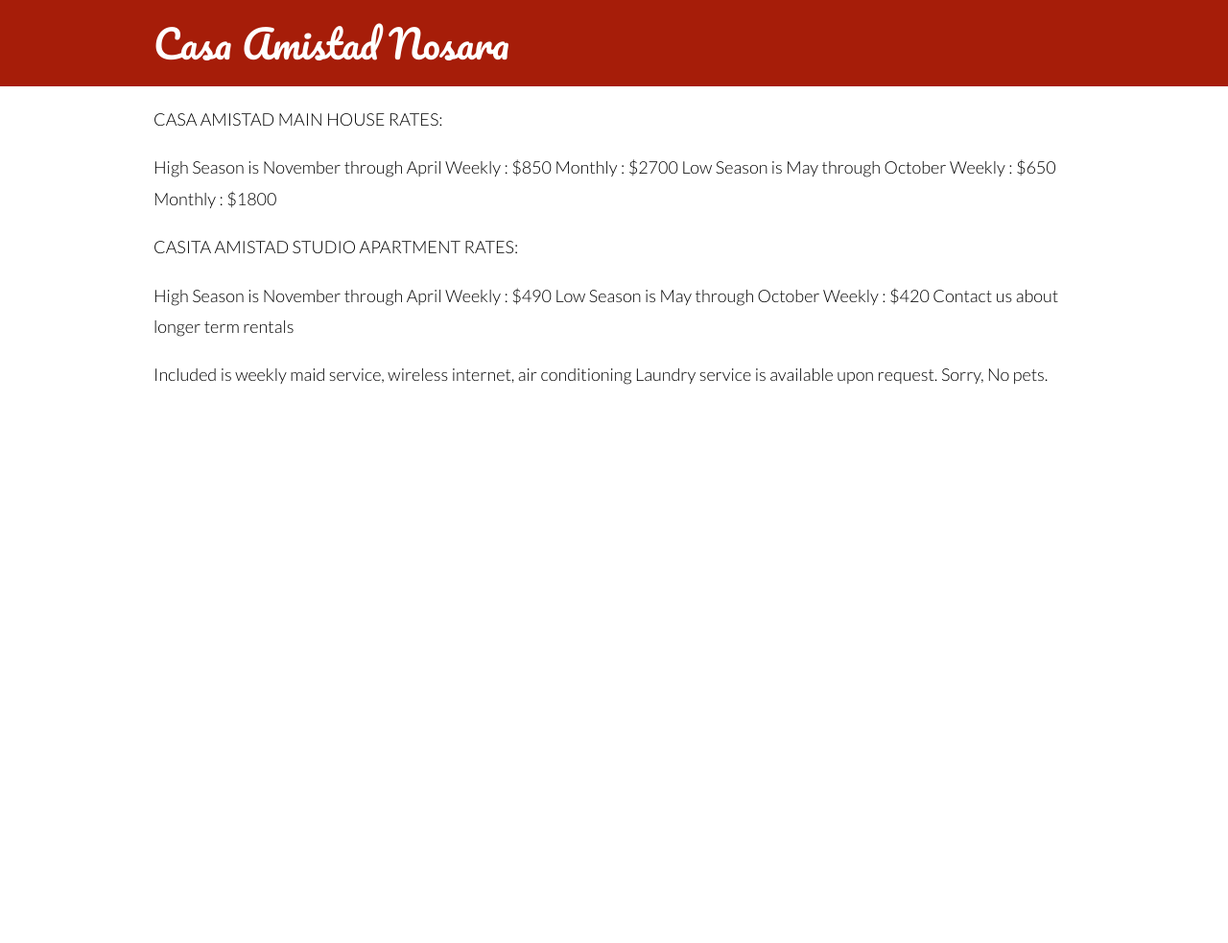
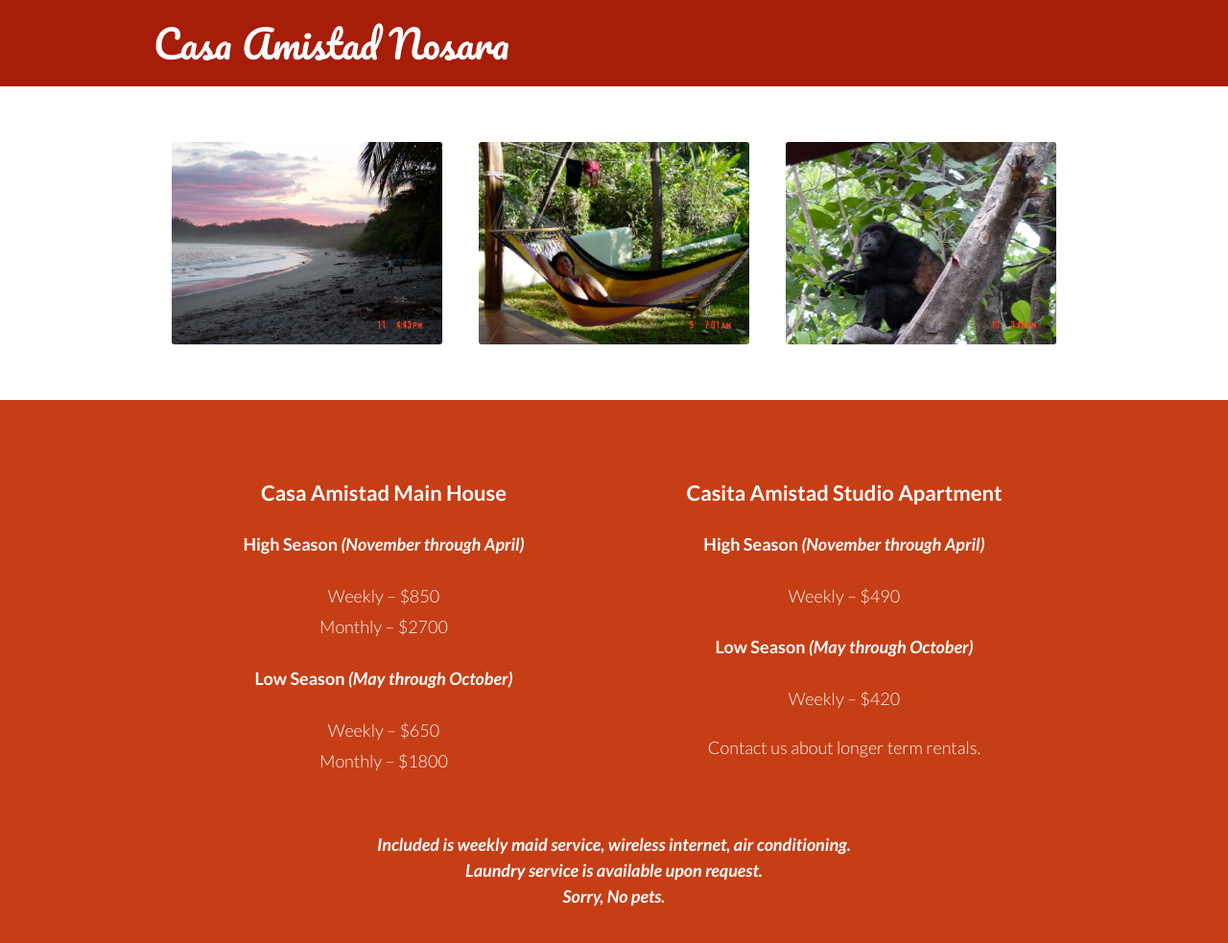
Before and after one commit to natatat/casa-amistad, a Jekyll site: the page built from rates.markdown, in a window 1280 px wide and 1030 px high. Shown: the top 983 px of the window at 96% size. Built offline with Jekyll 4.4.1, drawn with Linux system fonts in a browser that asks for light colours; nearby versions of some CDN libraries.

Commit message:
nat: add rates back in, add class front matter

```diff
--- a/_includes/header.html
+++ b/_includes/header.html
@@ -7,7 +7,7 @@
 		<nav id="nav">
 			<ul>
 				{% assign current = page.url | downcase | split: '/' %}
-				<!-- <li {% if current[1] == 'rates' %}class="current"{% endif %}><a href="{{ site.baseurl }}/rates">Rates</a></li> -->
+				<li {% if current[1] == 'rates' %}class="current"{% endif %}><a href="{{ site.baseurl }}/rates">Rates</a></li>
 				<li {% if current[1] == 'main-house.html' %}class="current"{% endif %}><a href="{{ site.baseurl }}/main-house">Main House</a></li>
 				<li {% if current[1] == 'studio.html' %}class="current"{% endif %}><a href="{{ site.baseurl }}/studio">Studio</a></li>
 				<li><a target="_blank" href="https://www.google.com/maps/place/Kaya+Sol+Surf+Hotel/@9.9489704,-85.6718352,17z/data=!4m5!3m4!1s0x0:0xde72ffbb972a0538!8m2!3d9.9486673!4d-85.6702153?hl=en">Map</a></li>
--- a/_layouts/default.html
+++ b/_layouts/default.html
@@ -14,8 +14,21 @@
   <body>
     {% include header.html %}
       <div id="content">
-        <div class="default container">
-          {{ content }}
+        <div class="images {{page.class}}">
+          <div class="container">
+            {% if {{page.class}} == 'rates' %}
+            <div class="row">
+              <img class="col-4" src="{{ site.baseurl }}/uploads/Costa%20Rica%20001.jpg">
+              <img class="col-4" src="{{ site.baseurl }}/uploads/DSC01363.JPG">
+              <img class="col-4" src="{{ site.baseurl }}/uploads/DSC01630.JPG">
+            </div>
+            {% endif %}
+          </div>
+        </div>
+        <div class="{{page.class}}">
+          <div class="container">
+            {{ content }}
+          </div>
         </div>
       </div>
     {% include footer.html %}
--- a/css/main.scss
+++ b/css/main.scss
@@ -139,3 +139,18 @@ a {
     }
   }
 }
+
+.rates {
+  background: $casa-burnt-orange;
+  color: white;
+  padding-top: 50px;
+  padding-bottom: 50px;
+  text-align: center;
+
+  &.images {
+    background: white;
+    img {
+      border-radius: 3px;
+    }
+  }
+}
--- a/index.markdown
+++ b/index.markdown
@@ -1,6 +1,7 @@
 ---
 title: index
 date: 2016-09-20 05:06:00 Z
+layout: home
 ---
 
 ## It took 3 years of lovingingly handcrafting this home away from home in the heart of Nosara. It is humble, soulful, and warm.
--- a/rates.markdown
+++ b/rates.markdown
@@ -1,25 +1,43 @@
 ---
 title: Rates
+class: rates
 date: 2016-09-13 04:47:00 Z
 ---
 
-CASA AMISTAD MAIN HOUSE RATES:
+<div class="row">
+<div class="col-6">
+<h3>Casa Amistad Main House</h3>
 
-High Season is November through April
-Weekly : $850
-Monthly : $2700
-Low Season is May through October
-Weekly : $650
-Monthly : $1800
+<h4>High Season <em>(November through April)</em></h4>
 
-CASITA AMISTAD STUDIO APARTMENT RATES:
+<p>Weekly – $850<br/>
+Monthly – $2700</p>
 
-High Season is November through April
-Weekly : $490
-Low Season is May through October
-Weekly : $420
-Contact us about longer term rentals
+<h4>Low Season <em>(May through October)</em></h4>
 
-Included is weekly maid service, wireless internet, air conditioning
-Laundry service is available upon request.
-Sorry, No pets.
+<p>Weekly – $650<br/>
+Monthly – $1800</p>
+</div>
+
+<div class="col-6">
+<h3>Casita Amistad Studio Apartment</h3>
+
+<h4>High Season <em>(November through April)</em></h4>
+
+<p>Weekly – $490</p>
+
+<h4>Low Season <em>(May through October)</em></h4>
+
+<p>Weekly – $420</p>
+
+<p>Contact us about longer term rentals.</p>
+</div>
+</div>
+
+<div class="row">
+<div class="col-12">
+<h4><center><em>Included is weekly maid service, wireless internet, air conditioning.<br/>
+Laundry service is available upon request.<br/>
+Sorry, No pets.</em></center></h4>
+</div>
+</div>
```
Also changed, not shown: main-house.markdown (+1 -16 lines).
